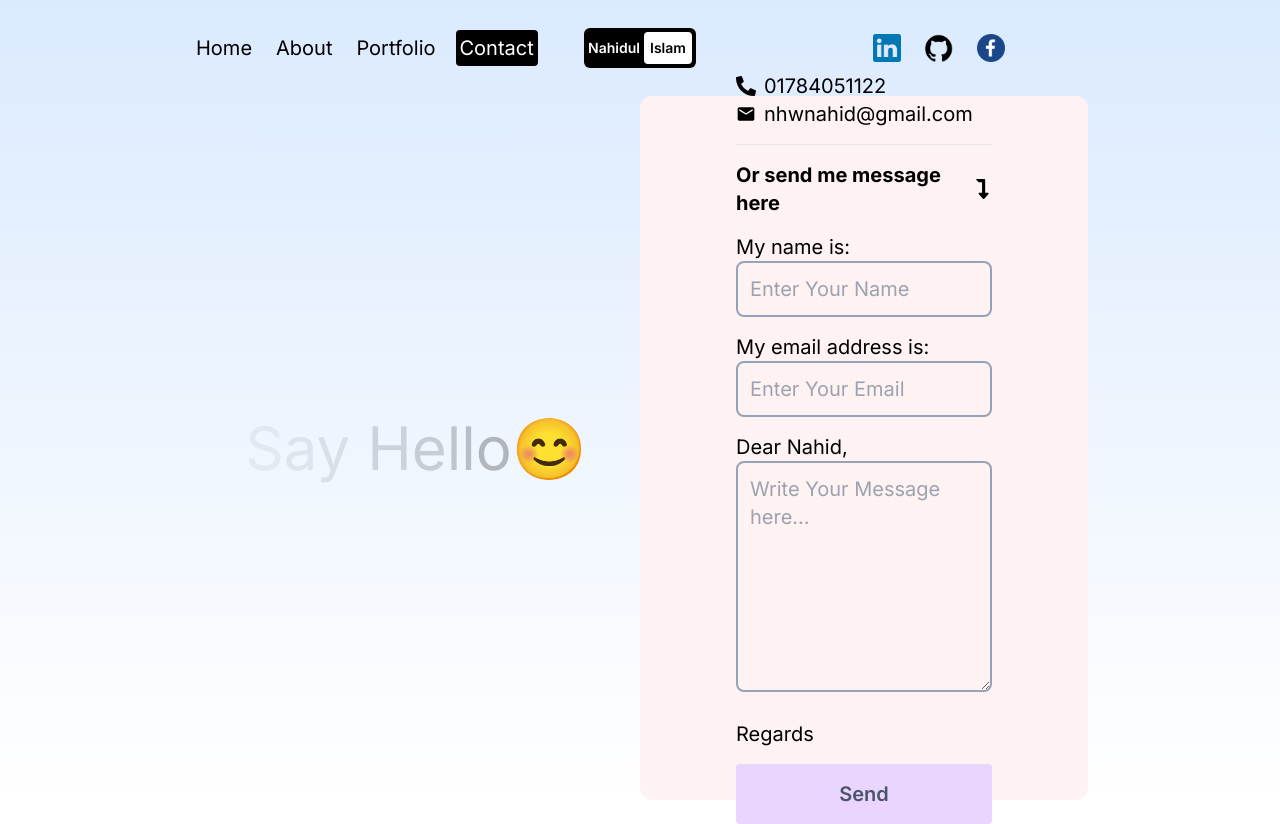
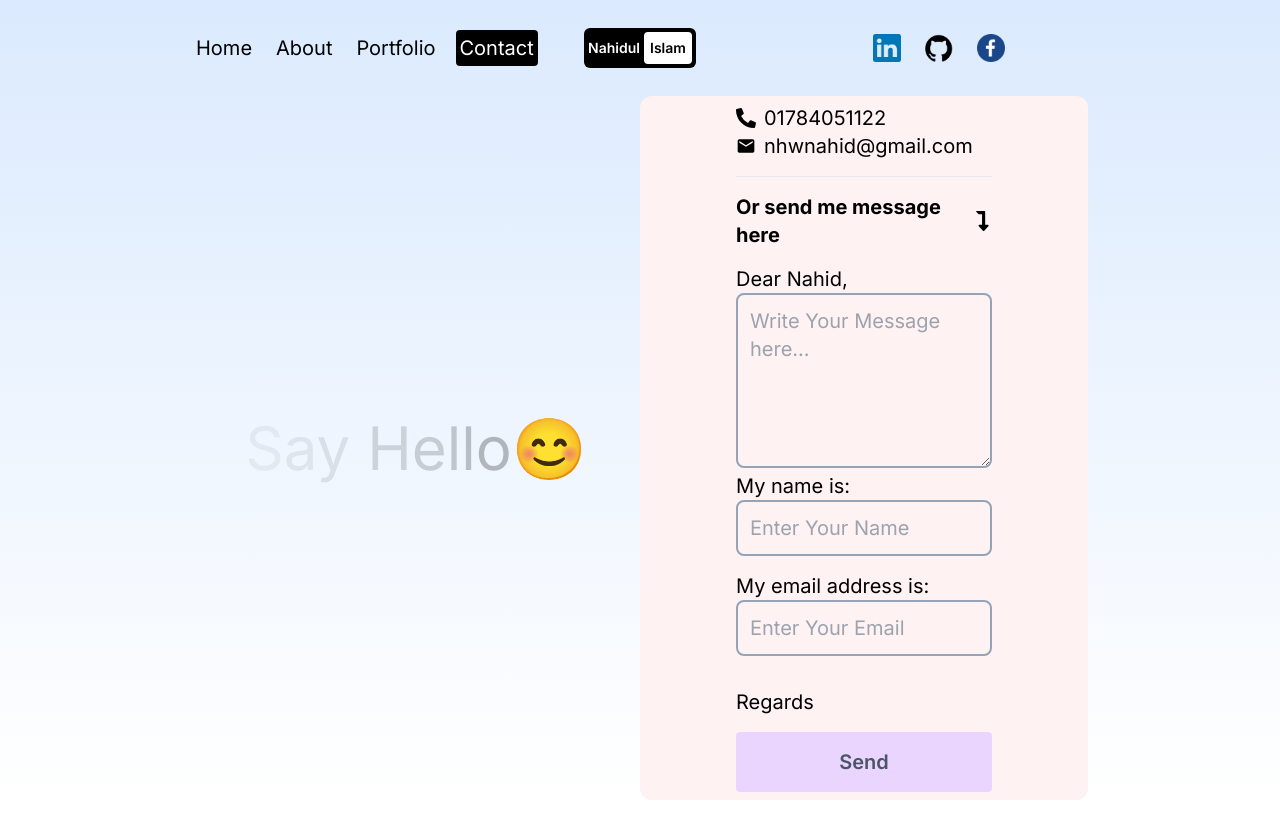
Before and after one commit to nhwnahid007/personal-portfolio, a Next.js app: page /contact in a window 1280 px wide. After the commit the page ends 800 px from the top, so only its background shows below. Built offline with nearby package versions, Linux system fonts and the light colour scheme.

Commit message:
adjustment design

```diff
--- a/src/app/contact/page.jsx
+++ b/src/app/contact/page.jsx
@@ -103,7 +103,19 @@ const ContactPage = () => {
         </div>
          <hr />
          <div className="flex font-bold items-center">Or send me message here <FaLevelDownAlt /> </div>
-          <label className="block z-50">
+         <label className="block z-50">
+            <span>Dear Nahid,</span>
+            <textarea
+              rows={4}
+              placeholder="Write Your Message here..."
+              className="h-full p-3 bg-transparent border-2 rounded-lg border-slate-400 outline-none w-full"
+              name="user_message"
+            />
+            {formError.user_message && (
+              <span className="text-red-600">{formError.user_message}</span>
+            )}
+          </label>
+          <label className=" mt-4 block z-50">
             <span>My name is:</span>
             <input
               name="user_name"
@@ -127,19 +139,8 @@ const ContactPage = () => {
               <span className="text-red-600">{formError.user_email}</span>
             )}
           </label>
-          <label className="block z-50">
-            <span>Dear Nahid,</span>
-            <textarea
-              rows={6}
-              placeholder="Write Your Message here..."
-              className="h-full p-3 bg-transparent border-2 rounded-lg border-slate-400 outline-none w-full"
-              name="user_message"
-            />
-            {formError.user_message && (
-              <span className="text-red-600">{formError.user_message}</span>
-            )}
-          </label>
-          <span className="mt-10">Regards</span>
+
+          <span className="mt-4">Regards</span>
           <button className="bg-purple-200 rounded font-semibold text-gray-600 p-4">
             Send
           </button>
```
